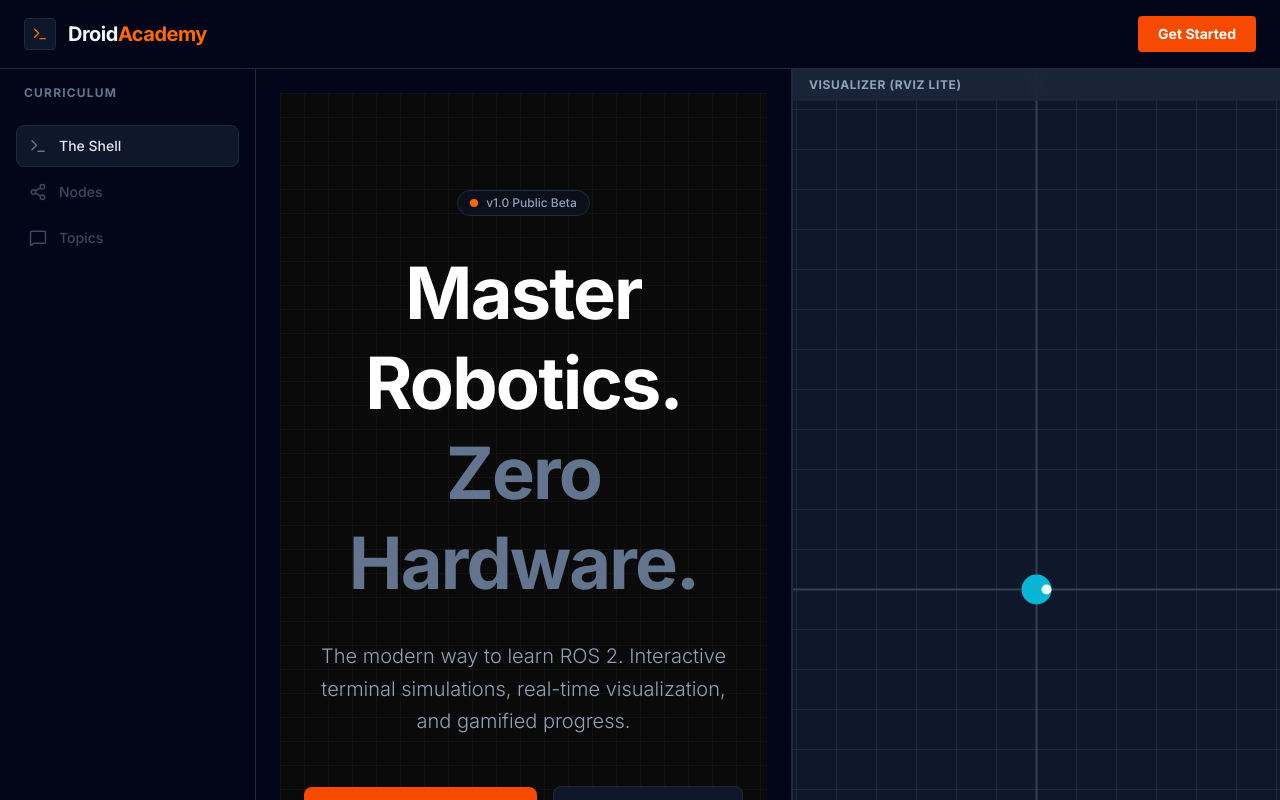
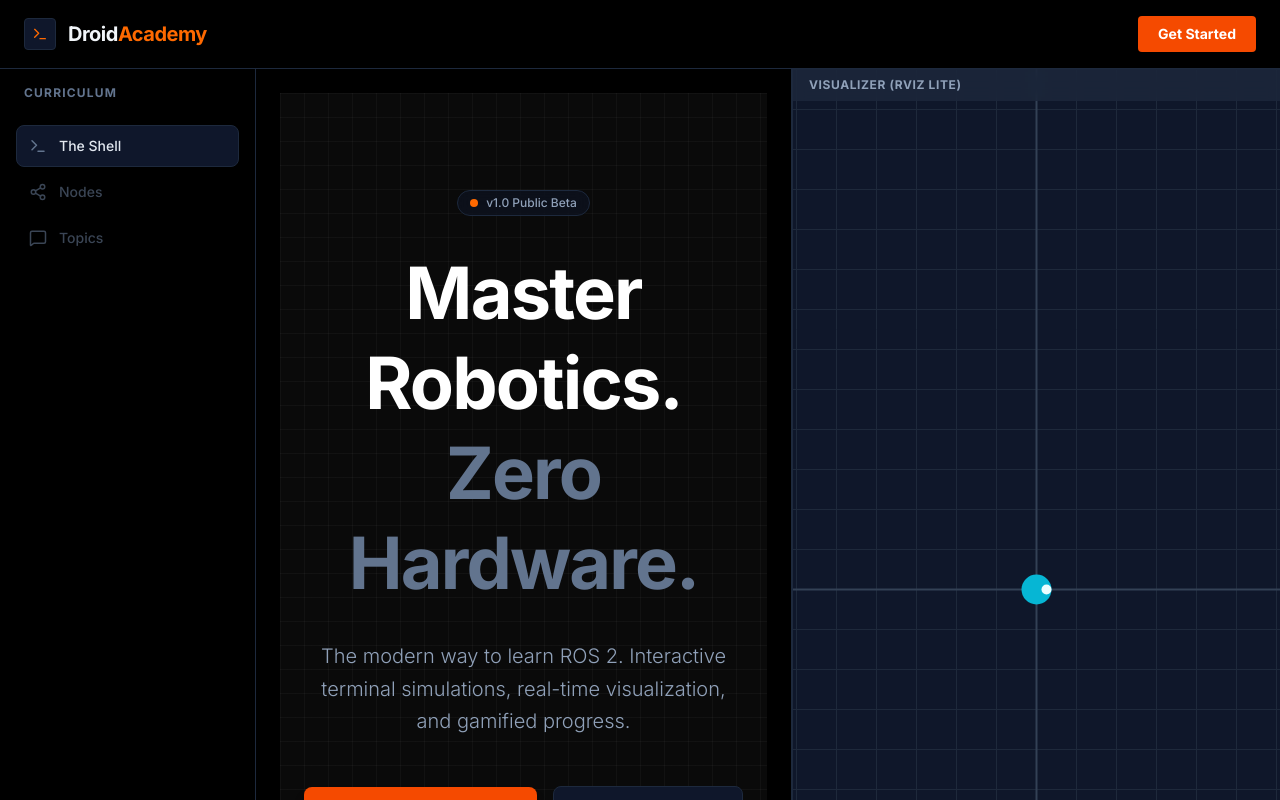
Before and after one commit to falcon766/robotquest-academy, a React (Vite) app: page / in a window 1280 px wide. Shown: the top 800 px of the page. Built offline with nearby package versions, Linux system fonts and the light colour scheme; no server answers.

Commit message:
style: Change header and sidebar to pure black (remove blue tint)

```diff
--- a/src/components/layout/MainLayout.tsx
+++ b/src/components/layout/MainLayout.tsx
@@ -9,7 +9,7 @@ export const MainLayout = () => {
     const isDashboard = location.pathname === '/dashboard';
 
     return (
-        <div className="min-h-screen bg-slate-950 text-slate-200 flex flex-col">
+        <div className="min-h-screen bg-black text-slate-200 flex flex-col">
             <Navbar />
             <div className="flex flex-1 overflow-hidden">
                 <Sidebar />
--- a/src/components/layout/Navbar.tsx
+++ b/src/components/layout/Navbar.tsx
@@ -24,7 +24,7 @@ export const Navbar = () => {
     };
 
     return (
-        <nav className="bg-slate-950 border-b border-slate-800 px-6 py-4">
+        <nav className="bg-black border-b border-slate-800 px-6 py-4">
             <div className="container mx-auto flex justify-between items-center">
                 <Link to="/" className="text-xl font-bold tracking-tight flex items-center gap-3">
                     <div className="w-8 h-8 bg-slate-900 border border-slate-800 rounded flex items-center justify-center">
--- a/src/components/layout/Sidebar.tsx
+++ b/src/components/layout/Sidebar.tsx
@@ -18,7 +18,7 @@ export const Sidebar = () => {
     };
 
     return (
-        <aside className="w-64 bg-slate-950 border-r border-slate-800 h-screen p-4 hidden md:flex flex-col">
+        <aside className="w-64 bg-black border-r border-slate-800 h-screen p-4 hidden md:flex flex-col">
             <div className="space-y-6">
                 <div className="text-slate-500 text-xs font-bold uppercase tracking-widest px-2">Curriculum</div>
                 <div className="space-y-1">
```
